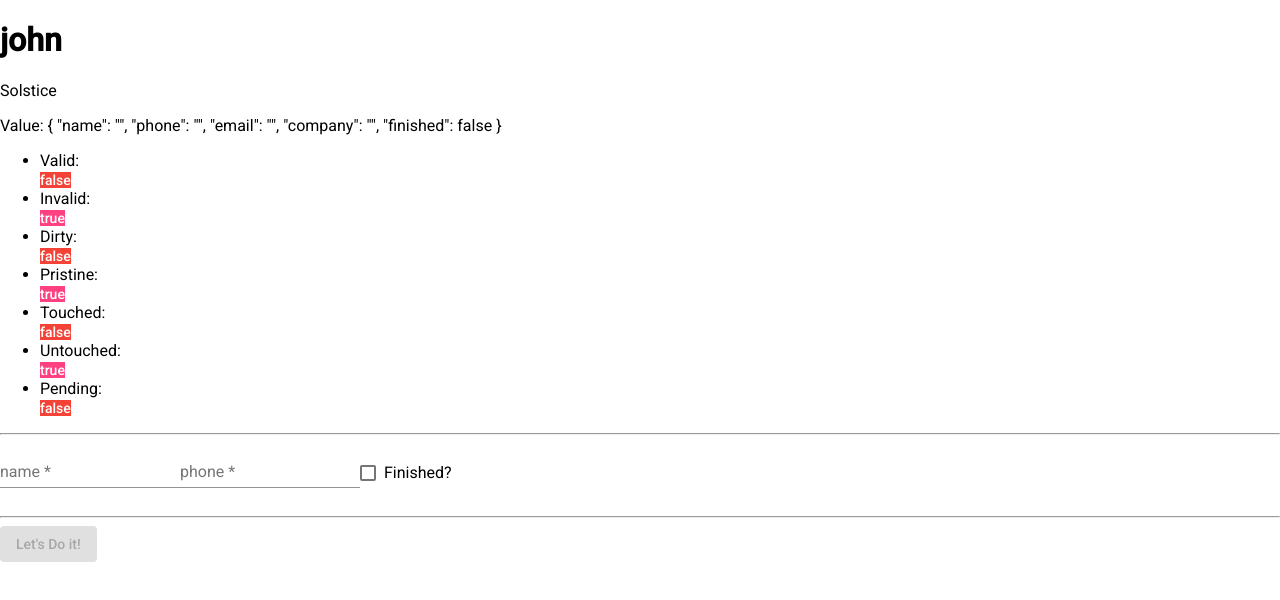
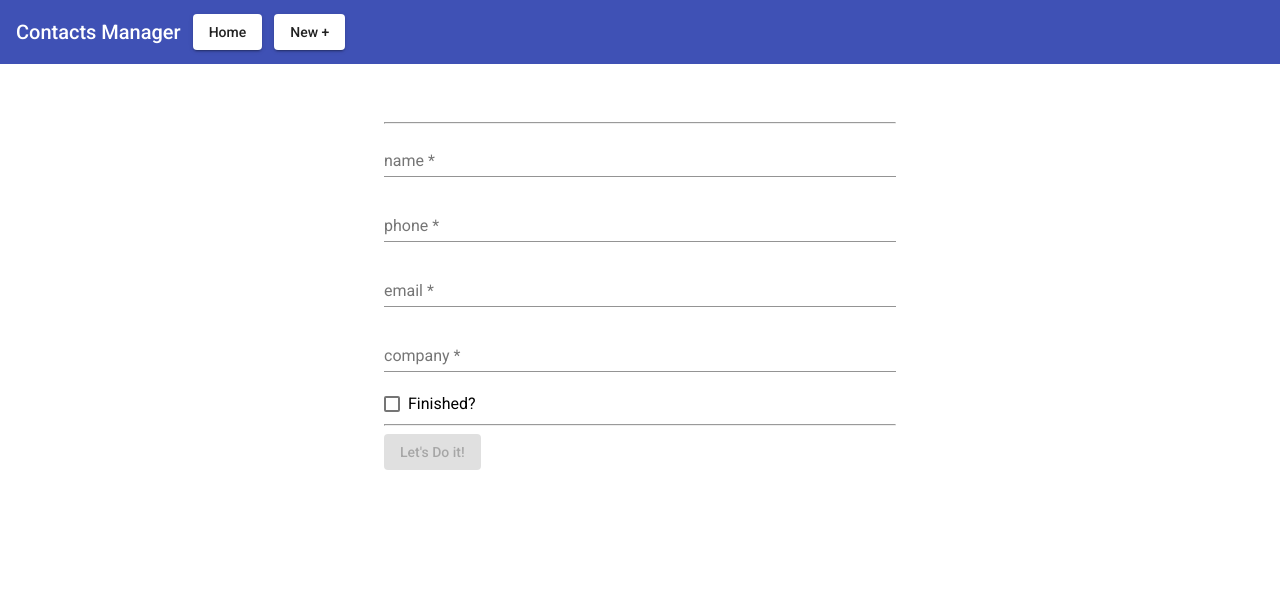
Before and after one commit to MatMiraglio/Contacts-Manager, an Angular app: page /AddContact in a window 1280 px wide. Shown: the top 600 px of the page. Built offline with nearby package versions, Linux system fonts and the light colour scheme.

Commit message:
add navbar

```diff
--- a/src/app/app-routing.module.ts
+++ b/src/app/app-routing.module.ts
@@ -5,7 +5,7 @@ import { AppComponent } from './app.component';
 import { ContactFormComponent } from './contact-form/contact-form.component';
 
 const routes: Routes = [
-  { path: 'contactList', component: ContactListComponent },
+  { path: '', component: ContactListComponent },
   { path: 'AddContact', component: ContactFormComponent }
 ];
 
--- a/src/app/app.component.html
+++ b/src/app/app.component.html
@@ -1,3 +1,12 @@
 <!--The content below is only a placeholder and can be replaced.-->
-<app-contact-list></app-contact-list>
+<div class="navbar">
+  <mat-toolbar color="primary">
+    <span>Contacts Manager</span>
+    <div class="navbar-right">
+      <a mat-raised-button routerLink="">Home</a>
+      <a mat-raised-button routerLink="/AddContact">New +</a>
+    </div>
+  </mat-toolbar>
+</div>
+
 <router-outlet></router-outlet>
--- a/src/app/app.component.scss
+++ b/src/app/app.component.scss
@@ -0,0 +1,8 @@
+.navbar span,
+.navbar a {
+  margin-right: 12px;
+}
+
+.navbar-right  {
+  float: right;
+}
--- a/src/app/app.component.ts
+++ b/src/app/app.component.ts
@@ -1,4 +1,6 @@
 import { Component } from '@angular/core';
+import {MatToolbarModule} from '@angular/material/toolbar';
+
 
 @Component({
   selector: 'app-root',
--- a/src/app/app.module.ts
+++ b/src/app/app.module.ts
@@ -14,6 +14,8 @@ import { MatSelectModule } from '@angular/material/select';
 import { MatButtonModule } from '@angular/material/button';
 import { MatCheckboxModule } from '@angular/material/checkbox';
 import { MatChipsModule } from '@angular/material/chips';
+import {MatToolbarModule} from '@angular/material/toolbar';
+
 
 import { ReactiveFormsModule } from '@angular/forms';
 import { ContactFormComponent } from './contact-form/contact-form.component';
@@ -35,7 +37,8 @@ import { ContactFormComponent } from './contact-form/contact-form.component';
     MatButtonModule,
     MatSelectModule,
     MatCheckboxModule,
-    MatChipsModule
+    MatChipsModule,
+    MatToolbarModule
   ],
   providers: [],
   bootstrap: [AppComponent]
--- a/src/app/contact-form/contact-form.component.html
+++ b/src/app/contact-form/contact-form.component.html
@@ -1,32 +1,6 @@
+<div id="ContactForm">
 <form [formGroup]="ContactForm">
-
-    Value: {{ ContactForm.value | json }}
-    <ul>
-        <li>Valid:
-            <mat-chip selected="true" [color]="ContactForm.valid ? 'accent' : 'warn'">{{ ContactForm.valid }}</mat-chip>
-        </li>
-        <li>Invalid:
-            <mat-chip selected="true" [color]="ContactForm.invalid ? 'accent' : 'warn'">{{ ContactForm.invalid }}</mat-chip>
-        </li>
-        <li>Dirty:
-            <mat-chip selected="true" [color]="ContactForm.dirty ? 'accent' : 'warn'">{{ ContactForm.dirty }}</mat-chip>
-        </li>
-        <li>Pristine:
-            <mat-chip selected="true" [color]="ContactForm.pristine ? 'accent' : 'warn'">{{ ContactForm.pristine }}</mat-chip>
-        </li>
-        <li>Touched:
-            <mat-chip selected="true" [color]="ContactForm.touched ? 'accent' : 'warn'">{{ ContactForm.touched }}</mat-chip>
-        </li>
-        <li>Untouched:
-            <mat-chip selected="true" [color]="ContactForm.untouched ? 'accent' : 'warn'">{{ ContactForm.untouched }}</mat-chip>
-        </li>
-        <li>Pending:
-            <mat-chip selected="true" [color]="ContactForm.pending ? 'accent' : 'warn'">{{ ContactForm.pending }}</mat-chip>
-        </li>
-    </ul>
-
     <hr>
-
       <mat-form-field>
           <input matInput placeholder="name" formControlName="name" autocomplete="off">
       </mat-form-field>
@@ -35,15 +9,19 @@
           <input matInput placeholder="phone" [value]="0" formControlName="phone">
       </mat-form-field>
 
+      <mat-form-field>
+          <input matInput placeholder="email" [value]="0" formControlName="email">
+      </mat-form-field>
 
+      <mat-form-field>
+          <input matInput placeholder="company" [value]="0" formControlName="company">
+      </mat-form-field>
 
       <mat-checkbox formControlName="finished" color="primary">Finished?</mat-checkbox>
-
     <hr>
 
     <button mat-raised-button [disabled]="ContactForm.invalid || loading" color="primary">Let's Do it!</button>
 
+</form>
 
-
-
-</form>
+</div>
--- a/src/app/contact-form/contact-form.component.scss
+++ b/src/app/contact-form/contact-form.component.scss
@@ -0,0 +1,14 @@
+#ContactForm{
+  max-width: 40%;
+  align-content: center;
+  margin: auto;
+  margin-top: 50px;
+}
+
+mat-form-field {
+    display: block;
+}
+
+textarea {
+    min-height: 130px;
+}
--- a/src/app/contact-form/contact-form.component.ts
+++ b/src/app/contact-form/contact-form.component.ts
@@ -10,10 +10,12 @@ export class ContactFormComponent implements OnInit {
 
   ContactForm: FormGroup;
 
+  loading = false;
+  success = false;
+
   constructor(private formBuilder: FormBuilder) { }
 
   ngOnInit() {
-
     this.ContactForm = this.formBuilder.group({
       name: ['', [
         Validators.required,
@@ -33,6 +35,8 @@ export class ContactFormComponent implements OnInit {
         Validators.requiredTrue
       ]],
     });
+
+    this.ContactForm.valueChanges.subscribe(console.log);
   }
 
 }
```
Lines whose indentation alone changed are shown as unchanged.
